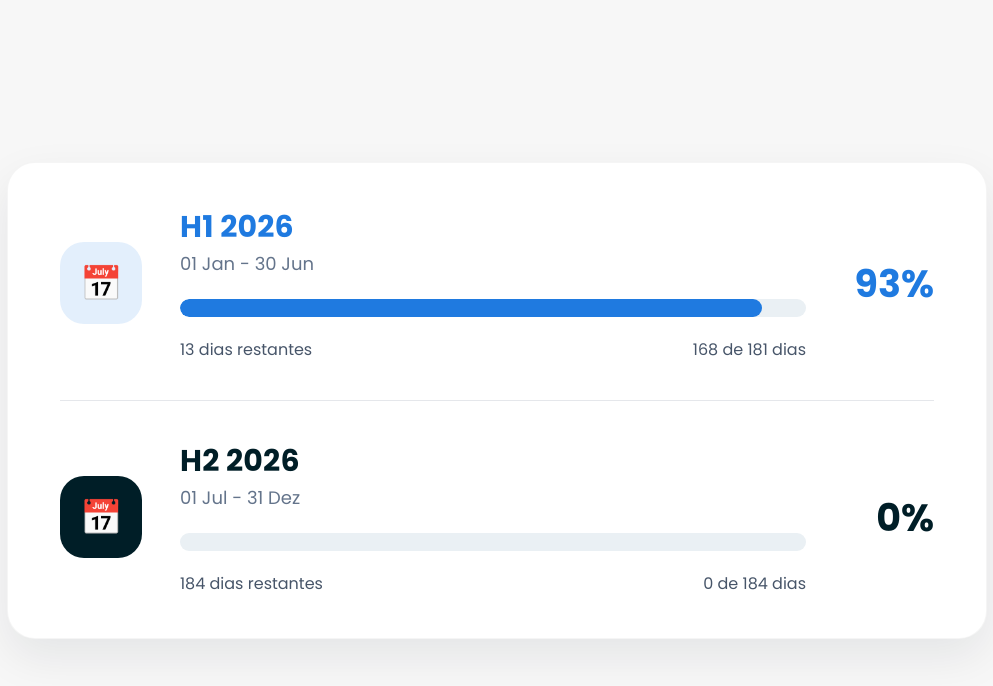
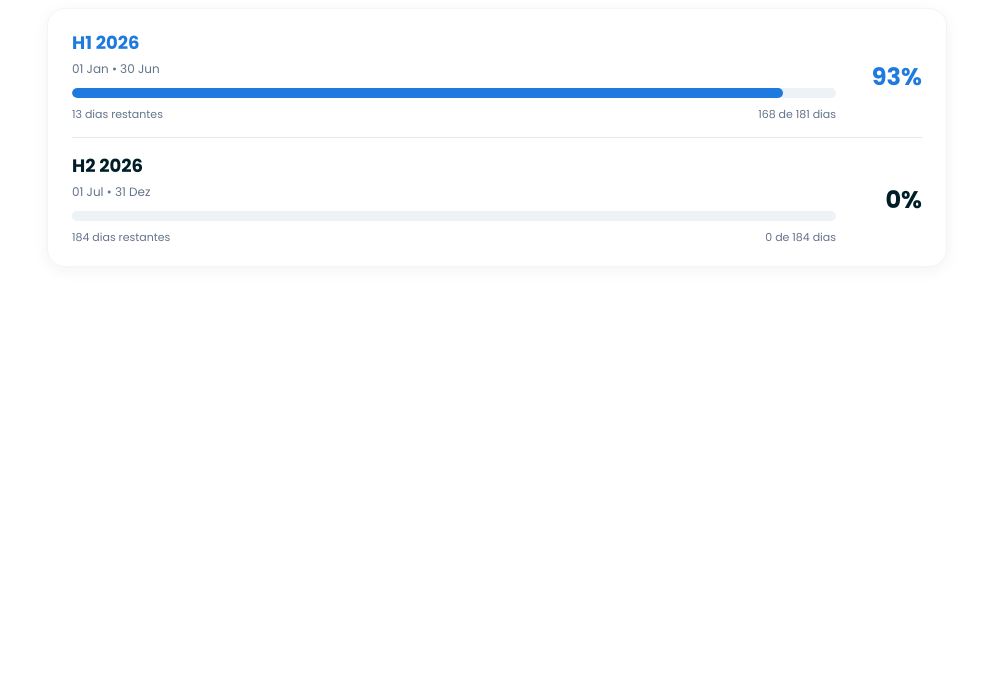
Before and after one commit to lorena-source/progresso26, a plain HTML site: page index.html in a window 1280 px wide. Shown: the whole page, without its empty margins (143-1136 px from the left). Drawn offline with Linux system fonts and the light colour scheme.

Commit message:
Update index.html

```diff
--- a/index.html
+++ b/index.html
@@ -1,13 +1,15 @@
 <!DOCTYPE html>
 <html lang="pt-BR">
 <head>
-<meta charset="UTF-8" />
-<meta name="viewport" content="width=device-width, initial-scale=1.0" />
-<title>Progresso Semestral 2026</title>
+<meta charset="UTF-8">
+<meta name="viewport" content="width=device-width, initial-scale=1.0">
+
+<title>Roadmap 2026</title>
 
 <link href="https://fonts.googleapis.com/css2?family=Poppins:wght@300;400;500;600;700&display=swap" rel="stylesheet">
 
 <style>
+
 :root{
   --blue:#1f7ae0;
   --petroleum:#001E27;
@@ -23,57 +25,34 @@
 
 body{
   margin:0;
-  background:#f7f7f7;
+  background:transparent;
   font-family:'Poppins', sans-serif;
   color:var(--text);
-  display:flex;
-  align-items:center;
-  justify-content:center;
-  min-height:100vh;
-  padding:24px;
+  padding:8px;
 }
 
 .widget{
   width:100%;
-  max-width:980px;
+  max-width:900px;
+  margin:auto;
   background:var(--card);
-  border:1px solid rgba(0,0,0,0.04);
-  border-radius:28px;
-  padding:42px 52px;
-  box-shadow:0 18px 45px rgba(15,23,42,0.08);
+  border-radius:18px;
+  padding:20px 24px;
+  border:1px solid #f1f5f9;
+  box-shadow:0 4px 16px rgba(0,0,0,0.05);
 }
 
 .semester{
   display:grid;
-  grid-template-columns:92px 1fr 100px;
-  gap:28px;
+  grid-template-columns:1fr 70px;
+  gap:16px;
   align-items:center;
 }
 
-.iconBox{
-  width:82px;
-  height:82px;
-  border-radius:24px;
-  display:flex;
-  align-items:center;
-  justify-content:center;
-  font-size:34px;
-}
-
-.iconH1{
-  background:rgba(31,122,224,0.12);
-  color:var(--blue);
-}
-
-.iconH2{
-  background:var(--petroleum);
-  color:#ffffff;
-}
-
 .title{
-  font-size:30px;
+  font-size:18px;
   font-weight:700;
-  letter-spacing:.2px;
+  margin-bottom:4px;
 }
 
 .h1Text{
@@ -85,15 +64,15 @@ body{
 }
 
 .period{
-  font-size:18px;
+  font-size:12px;
   color:var(--muted);
-  margin-bottom:22px;
+  margin-bottom:10px;
 }
 
 .progressTrack{
   width:100%;
-  height:18px;
-  background:#eaf0f4;
+  height:10px;
+  background:#edf2f7;
   border-radius:999px;
   overflow:hidden;
 }
@@ -115,14 +94,13 @@ body{
 .meta{
   display:flex;
   justify-content:space-between;
-  gap:16px;
-  margin-top:20px;
-  color:#475569;
-  font-size:16px;
+  margin-top:8px;
+  font-size:11px;
+  color:var(--muted);
 }
 
 .percent{
-  font-size:38px;
+  font-size:24px;
   font-weight:700;
   text-align:right;
 }
@@ -130,40 +108,21 @@ body{
 .divider{
   height:1px;
   background:var(--line);
-  margin:38px 0;
+  margin:14px 0;
 }
 
-@media (max-width:720px){
-  .widget{
-    padding:28px 24px;
-    border-radius:22px;
-  }
+@media(max-width:700px){
 
   .semester{
     grid-template-columns:1fr;
-    gap:16px;
-  }
-
-  .iconBox{
-    width:68px;
-    height:68px;
-    font-size:28px;
-  }
-
-  .title{
-    font-size:24px;
   }
 
   .percent{
-    font-size:32px;
     text-align:left;
   }
 
-  .meta{
-    flex-direction:column;
-    gap:6px;
-  }
 }
+
 </style>
 </head>
 
@@ -172,11 +131,14 @@ body{
 <div class="widget">
 
   <section class="semester">
-    <div class="iconBox iconH1">📅</div>
 
     <div>
+
       <div class="title h1Text">H1 2026</div>
-      <div class="period">01 Jan - 30 Jun</div>
+
+      <div class="period">
+        01 Jan • 30 Jun
+      </div>
 
       <div class="progressTrack">
         <div class="progressBar h1Bar" id="h1Bar"></div>
@@ -186,19 +148,24 @@ body{
         <span id="h1Remaining"></span>
         <span id="h1Days"></span>
       </div>
+
     </div>
 
     <div class="percent h1Text" id="h1Percent"></div>
+
   </section>
 
   <div class="divider"></div>
 
   <section class="semester">
-    <div class="iconBox iconH2">📅</div>
 
     <div>
+
       <div class="title h2Text">H2 2026</div>
-      <div class="period">01 Jul - 31 Dez</div>
+
+      <div class="period">
+        01 Jul • 31 Dez
+      </div>
 
       <div class="progressTrack">
         <div class="progressBar h2Bar" id="h2Bar"></div>
@@ -208,63 +175,122 @@ body{
         <span id="h2Remaining"></span>
         <span id="h2Days"></span>
       </div>
+
     </div>
 
     <div class="percent h2Text" id="h2Percent"></div>
+
   </section>
 
 </div>
 
 <script>
+
 function startOfDay(date){
-  return new Date(date.getFullYear(), date.getMonth(), date.getDate());
+  return new Date(
+    date.getFullYear(),
+    date.getMonth(),
+    date.getDate()
+  );
 }
 
-function calculateProgress(startDate, endDate){
+function calculateProgress(startDate,endDate){
+
   const today = startOfDay(new Date());
+
   const start = startOfDay(startDate);
+
   const end = startOfDay(endDate);
 
   const msPerDay = 1000 * 60 * 60 * 24;
-  const totalDays = Math.round((end - start) / msPerDay) + 1;
+
+  const totalDays =
+    Math.round((end - start) / msPerDay) + 1;
 
   let elapsedDays;
 
   if(today < start){
+
     elapsedDays = 0;
-  } else if(today > end){
+
+  }else if(today > end){
+
     elapsedDays = totalDays;
-  } else {
-    elapsedDays = Math.round((today - start) / msPerDay) + 1;
+
+  }else{
+
+    elapsedDays =
+      Math.round((today - start) / msPerDay) + 1;
+
   }
 
-  const remainingDays = Math.max(totalDays - elapsedDays, 0);
-  const percent = Math.round((elapsedDays / totalDays) * 100);
+  const remainingDays =
+    Math.max(totalDays - elapsedDays,0);
+
+  const percent =
+    Math.round((elapsedDays / totalDays) * 100);
 
   return {
+
     totalDays,
     elapsedDays,
     remainingDays,
     percent
+
   };
+
 }
 
-function renderSemester(prefix, startDate, endDate){
-  const data = calculateProgress(startDate, endDate);
+function renderSemester(
+  prefix,
+  startDate,
+  endDate
+){
 
-  document.getElementById(prefix + "Bar").style.width = data.percent + "%";
-  document.getElementById(prefix + "Percent").textContent = data.percent + "%";
-  document.getElementById(prefix + "Remaining").textContent = data.remainingDays + " dias restantes";
-  document.getElementById(prefix + "Days").textContent = data.elapsedDays + " de " + data.totalDays + " dias";
+  const data =
+    calculateProgress(
+      startDate,
+      endDate
+    );
+
+  document.getElementById(
+    prefix + "Bar"
+  ).style.width =
+    data.percent + "%";
+
+  document.getElementById(
+    prefix + "Percent"
+  ).textContent =
+    data.percent + "%";
+
+  document.getElementById(
+    prefix + "Remaining"
+  ).textContent =
+    data.remainingDays +
+    " dias restantes";
+
+  document.getElementById(
+    prefix + "Days"
+  ).textContent =
+    data.elapsedDays +
+    " de " +
+    data.totalDays +
+    " dias";
+
 }
 
-renderSemester("h1", new Date(2026, 0, 1), new Date(2026, 5, 30));
-renderSemester("h2", new Date(2026, 6, 1), new Date(2026, 11, 31));
+renderSemester(
+  "h1",
+  new Date(2026,0,1),
+  new Date(2026,5,30)
+);
 
-setInterval(function(){
-  renderSemester("h1", new Date(2026, 0, 1), new Date(2026, 5, 30));
-  renderSemester("h2", new Date(2026, 6, 1), new Date(2026, 11, 31));
-}, 60 * 60 * 1000);
+renderSemester(
+  "h2",
+  new Date(2026,6,1),
+  new Date(2026,11,31)
+);
+
 </script>
 
 </body>
```
